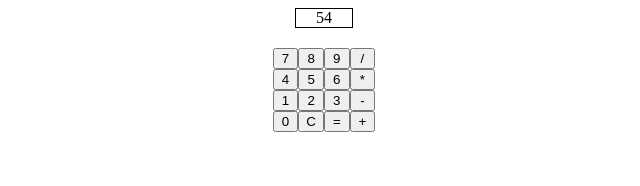
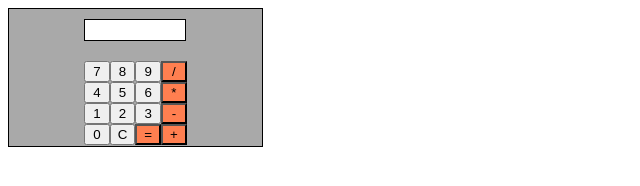
Before and after one commit to jhoard08/calculator, a plain HTML site: page index.html in a window 1280 px wide. Shown: the whole page, without its empty margins (0-640 px from the left). Drawn offline with Linux system fonts and the light colour scheme.

Commit message:
add some csS

```diff
--- a/index.html
+++ b/index.html
@@ -9,7 +9,7 @@
   </head>
   <body>
     <div class="calc-container">
-      <div class="display">54</div>
+      <div class="display"></div>
       <div class="button-container">
         <button class="one btn" value="1">1</button>
         <button class="two btn" value="2">2</button>
--- a/styles/style.css
+++ b/styles/style.css
@@ -1,20 +1,29 @@
+html {
+  box-sizing: border-box;
+}
+
 .calc-container {
   display: flex;
   flex-flow: column;
   justify-content: center;
   align-items: center;
-  max-width: 50%;
+  width: 20%;
+  border: 1px solid black;
+  background-color: darkgrey;
 }
 
 .display {
-  padding: 0px 20px;
+  padding: 10px 50px;
   border: 1px solid #000;
+  margin-top: 10px;
+  background-color: white;
 }
 
 .button-container {
   display: grid;
   grid-template-columns: repeat(4, 1fr);
   margin-top: 20px;
+  margin-bottom: 1px;
 }
 
 .one {
@@ -49,21 +58,26 @@
 }
 .plus {
   order: 16;
+  background-color: coral;
 }
 .minus {
   order: 12;
+  background-color: coral;
 }
 
 .multiply {
   order: 7;
+  background-color: coral;
 }
 
 .divide {
   order: 4;
+  background-color: coral;
 }
 
 .equal {
   order: 15;
+  background-color: coral;
 }
 
 .clear {
```
